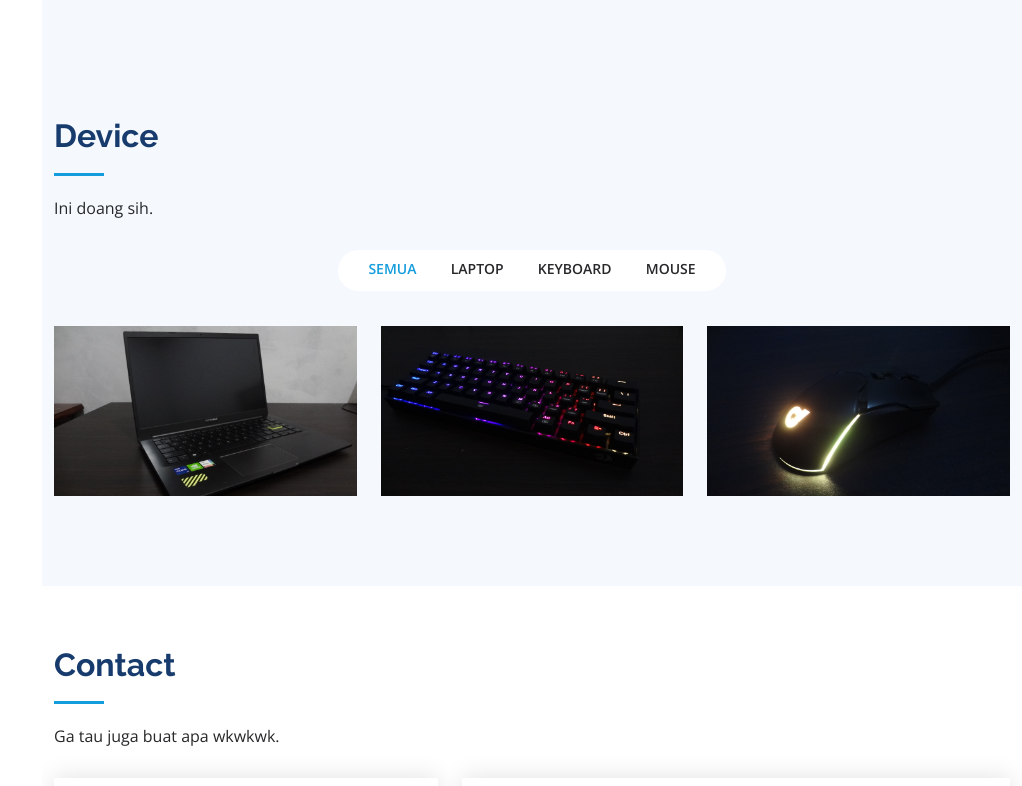
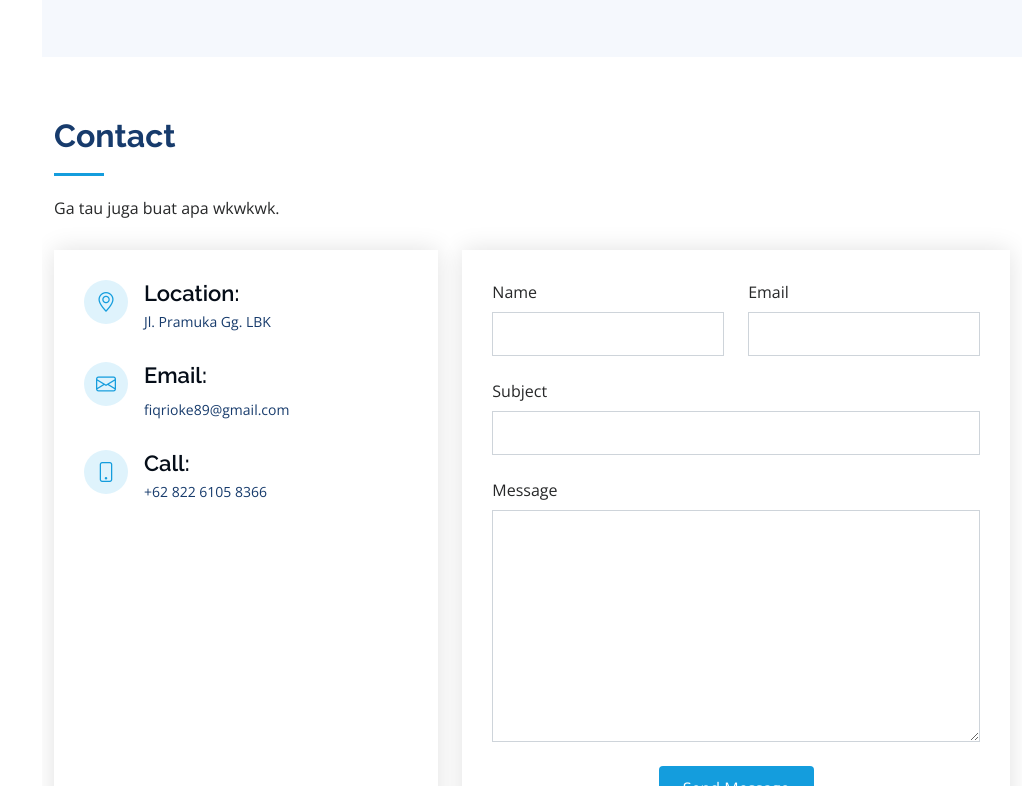
Before and after one commit to zizfiq/zizfiq.github.io, a plain HTML site: page index.html in a window 1280 px wide. Shown: the part 1730-2516 px from the top of the page, without its empty margins (258-1280 px from the left). Drawn offline with nearby package versions, Linux system fonts and the light colour scheme.

Commit message:
hapus device

```diff
--- a/index.html
+++ b/index.html
@@ -54,10 +54,7 @@
               <a href="#about" class="nav-link scrollto"><i class="bx bx-user"></i> <span>About</span></a>
             </li>
             <li>
-              <a href="#skills" class="nav-link scrollto"><i class="bx bx-user"></i> <span>Skills</span></a>
-            </li>
-            <li>
-              <a href="#portfolio" class="nav-link scrollto"><i class="bx bx-book-content"></i> <span>Device</span></a>
+              <a href="#skills" class="nav-link scrollto"><i class="bx bx-book-content"></i> <span>Skills</span></a>
             </li>
             <li>
               <a href="#contact" class="nav-link scrollto"><i class="bx bx-envelope"></i> <span>Contact</span></a>
@@ -178,60 +175,6 @@
       </section>
       <!-- End Skills Section -->
 
-      <!-- ======= Portfolio Section ======= -->
-      <section id="portfolio" class="portfolio section-bg">
-        <div class="container">
-          <div class="section-title">
-            <h2>Device</h2>
-            <p>Ini doang sih.</p>
-          </div>
-
-          <div class="row" data-aos="fade-up">
-            <div class="col-lg-12 d-flex justify-content-center">
-              <ul id="portfolio-flters">
-                <li data-filter="*" class="filter-active">Semua</li>
-                <li data-filter=".filter-app">Laptop</li>
-                <li data-filter=".filter-card">Keyboard</li>
-                <li data-filter=".filter-web">Mouse</li>
-              </ul>
-            </div>
-          </div>
-
-          <div class="row portfolio-container" data-aos="fade-up" data-aos-delay="100">
-            <div class="col-lg-4 col-md-6 portfolio-item filter-app">
-              <div class="portfolio-wrap">
-                <img src="assets/img/portfolio-1.JPG" class="img-fluid" alt="" />
-                <div class="portfolio-links">
-                  <a href="assets/img/portfolio-details-1.JPG" data-gallery="portfolioGallery" class="portfolio-lightbox" title="Laptop Asus Vivobook K413EQ"><i class="bx bx-plus"></i></a>
-                  <a href="portfolio-details.html" title="More Details"><i class="bx bx-link"></i></a>
-                </div>
-              </div>
-            </div>
-
-            <div class="col-lg-4 col-md-6 portfolio-item filter-card">
-              <div class="portfolio-wrap">
-                <img src="assets/img/portfolio-4.JPG" class="img-fluid" alt="" />
-                <div class="portfolio-links">
-                  <a href="assets/img/portfolio-details-2.JPG" data-gallery="portfolioGallery" class="portfolio-lightbox" title="Keyboard Redragon K630"><i class="bx bx-plus"></i></a>
-                  <a href="portfolio-details.html" title="More Details"><i class="bx bx-link"></i></a>
-                </div>
-              </div>
-            </div>
-
-            <div class="col-lg-4 col-md-6 portfolio-item filter-web">
-              <div class="portfolio-wrap">
-                <img src="assets/img/portfolio-2.JPG" class="img-fluid" alt="" />
-                <div class="portfolio-links">
-                  <a href="assets/img/portfolio-details-3.JPG" data-gallery="portfolioGallery" class="portfolio-lightbox" title="Mouse dbe MG100"><i class="bx bx-plus"></i></a>
-                  <a href="portfolio-details.html" title="More Details"><i class="bx bx-link"></i></a>
-                </div>
-              </div>
-            </div>
-          </div>
-        </div>
-      </section>
-      <!-- End Portfolio Section -->
-
       <!-- ======= Contact Section ======= -->
       <section id="contact" class="contact">
         <div class="container">
```
Also changed, not shown: portfolio-details.html (+4 -4 lines).
